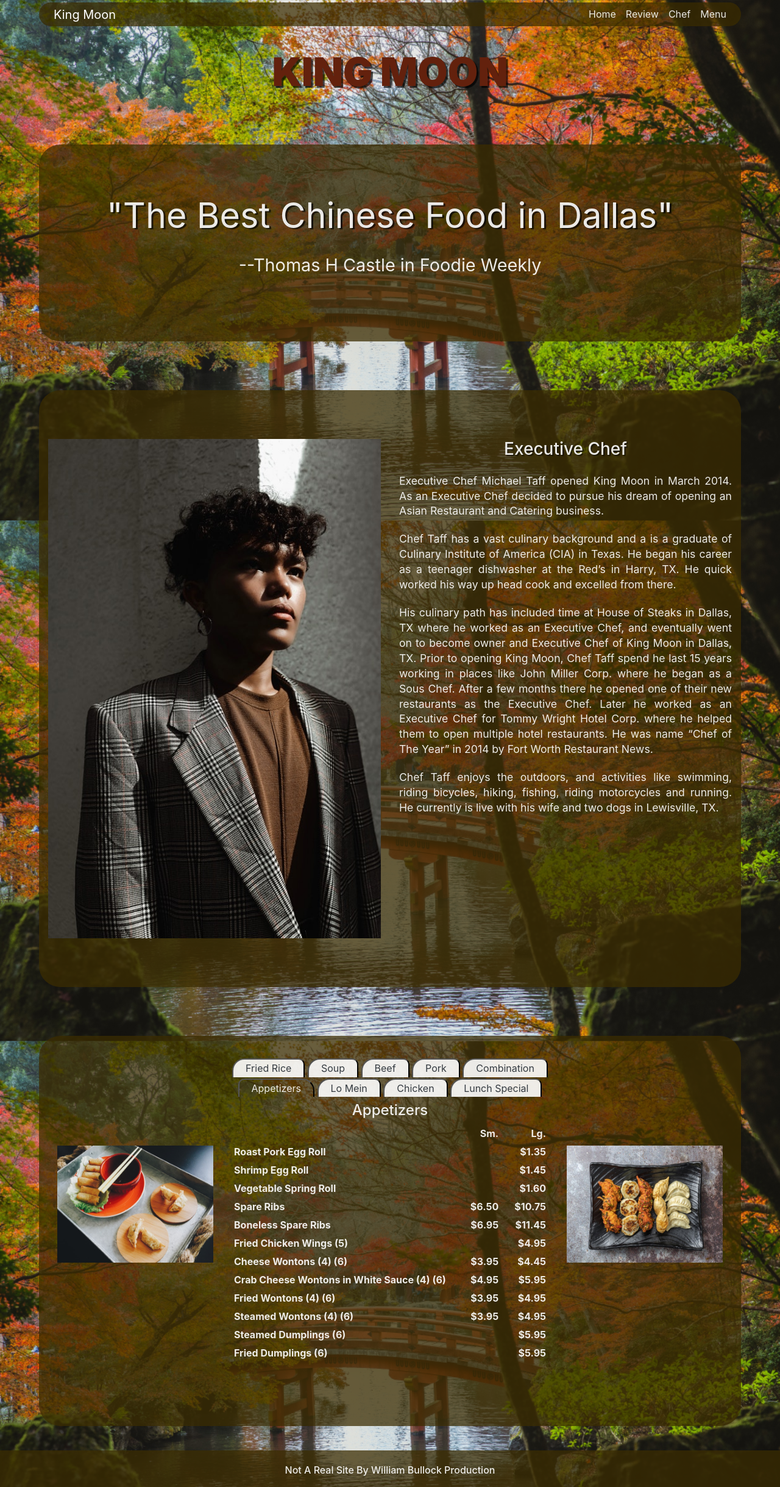
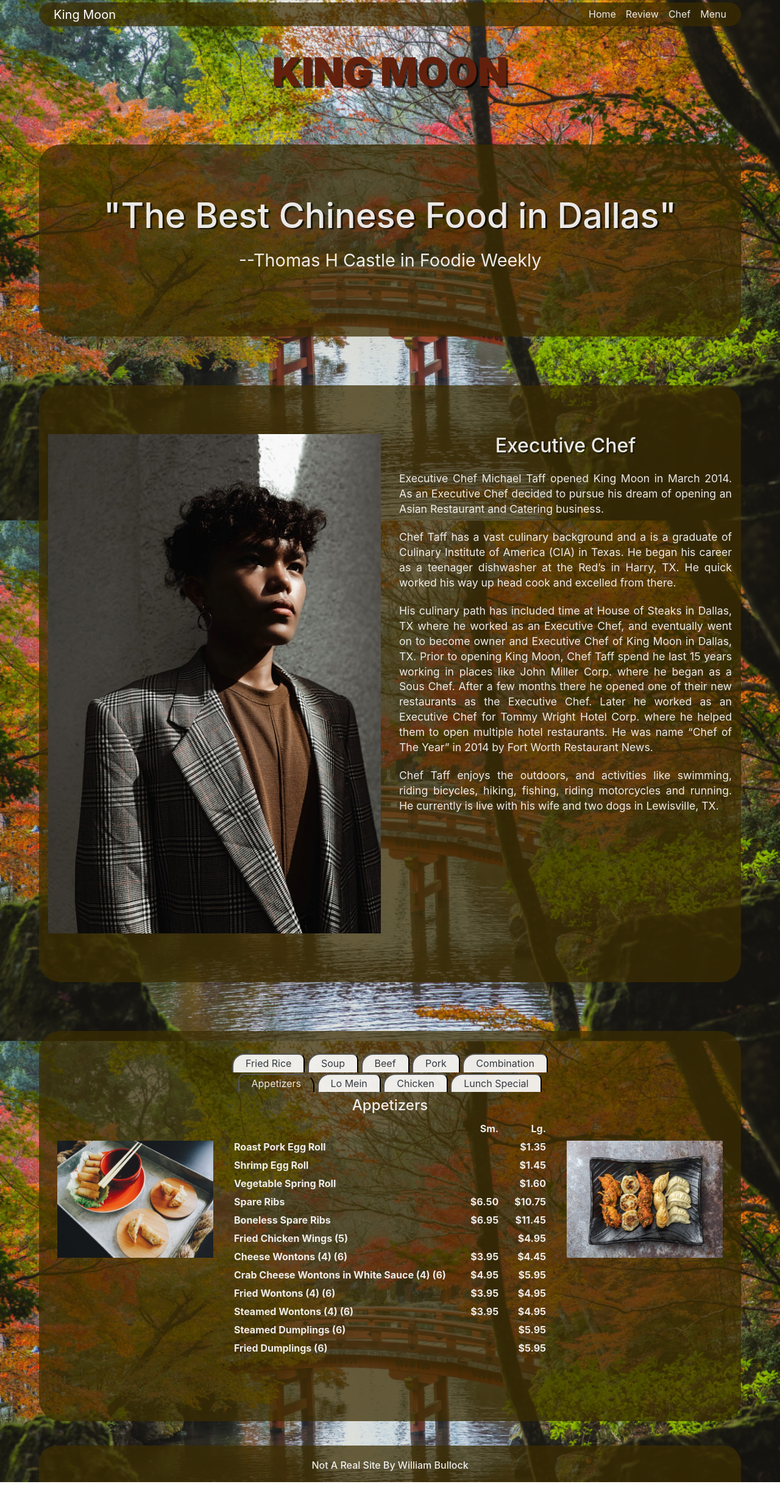
Before and after one commit to WEB-Track/Restaurant, a website built with Parcel: page pub/index.html in a window 1280 px wide. Shown: the whole page at 61% size. Built offline with nearby package versions, Linux system fonts and the light colour scheme.

Commit message:
updated footer

```diff
--- a/pub/index.html
+++ b/pub/index.html
@@ -12,12 +12,10 @@
       src="./assets/secondparty/bootstrap/bootstrap.bundle.js"
       async
     ></script>
-    <link
-      rel="stylesheet"
-      href="https://use.fontawesome.com/releases/v5.15.3/css/all.css"
-      integrity="sha384-SZXxX4whJ79/gErwcOYf+zWLeJdY/qpuqC4cAa9rOGUstPomtqpuNWT9wdPEn2fk"
+    <script
+      src="https://kit.fontawesome.com/7718f2787c.js"
       crossorigin="anonymous"
-    />
+    ></script>
     <link rel="stylesheet" href="./assets/css/main.css" />
     <title>King Moon</title>
   </head>
@@ -67,9 +65,9 @@
       <section class="quote site-max-width" id="quote">
         <div class="quote-wrapper bg-primary">
           <quote class="quote-container">
-            <p class="quote-content text-light">
+            <h2 class="quote-content text-light">
               "The Best Chinese Food in Dallas"
-            </p>
+            </h2>
             <p class="quote-arthur text-light">
               --Thomas H Castle in Foodie Weekly
             </p>
@@ -90,7 +88,7 @@
             </div>
             <div class="col-lg-6">
               <div class="chef-container text-light">
-                <h3 class="chef-header">Executive Chef</h3>
+                <h2 class="chef-header">Executive Chef</h2>
                 <p class="chef-bio">
                   Executive Chef Michael Taff opened King Moon in March 2014. As
                   an Executive Chef decided to pursue his dream of opening an
@@ -876,7 +874,7 @@
         <p class="footer-text">
           Not A Real Site By
           <a href="http://william-bullock" class="footer-link"
-            >William Bullock Production</a
+            >William Bullock</a
           >
         </p>
       </footer>
--- a/src/assets/scss/3-layout/_footer.scss
+++ b/src/assets/scss/3-layout/_footer.scss
@@ -10,6 +10,11 @@
   padding: 20px 0 40px;
   margin-top: 40px;
   line-height: 1.5rem;
+  border-radius: 28px 28px 0px 0px;
+  margin-left: auto;
+  margin-right: auto;
+  width: 90vw;
+  min-width: 497px;
 }
 
 .footer-text {
```
Also changed, not shown: src/assets/scss/3-layout/_menu.scss (+0 -8 lines), src/index.html (+6 -8 lines), pub/assets/css/main.css, src/assets/css/main.css, 2 other files.
